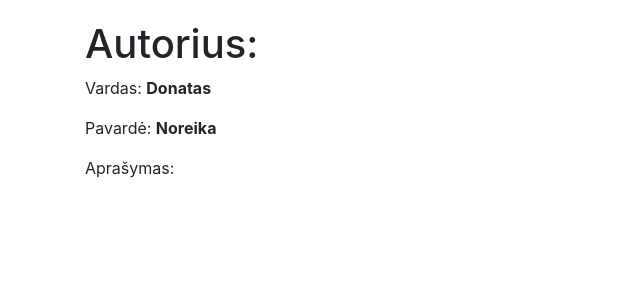
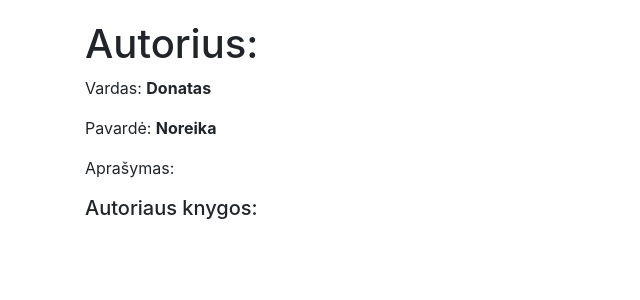
Before and after one commit to DonatasNoreika/django_library_2022_10, a Django app: page /library/authors/2 in a window 1280 px wide. Shown: the part 249-549 px from the top of the page, without its empty margins (0-640 px from the left). Run offline with Django 4.2, Linux system fonts and the light colour scheme; data comes from the database, SQL or seed files in the repository; some libraries are stand-ins or nearby versions.

Commit message:
5 paskaita: pridėtas vieno autoriaus atvaizdavimo puslapis + jo knygos

```diff
--- a/mysite/library/templates/author.html
+++ b/mysite/library/templates/author.html
@@ -7,4 +7,10 @@
 <p>Vardas: <strong> {{ single_author.first_name }} </strong></p>
 <p>Pavardė: <strong> {{ single_author.last_name }} </strong></p>
 <p>Aprašymas: {{ single_author.description }} </p>
+<h5>Autoriaus knygos:</h5>
+<ol>
+{% for book in single_author.books.all %}
+    <li>{{ book }}</li>
+{% endfor %}
+</ol>
 {% endblock %}
```
